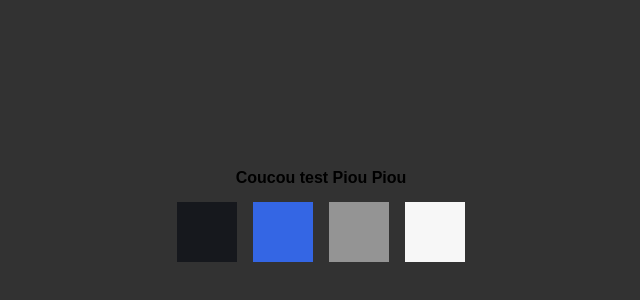
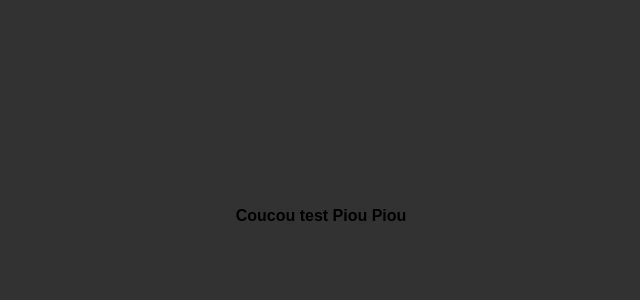
Before and after one commit to Pierrelgx/toDoList, a React (Create React App) app: page / in a window 1280 px wide. Shown: the part 184-484 px from the top of the page, without its empty margins (319-959 px from the left). Built offline with nearby package versions, Linux system fonts and the light colour scheme.

Commit message:
Remove example code

```diff
--- a/src/components/Todo/Todo.styles.tsx
+++ b/src/components/Todo/Todo.styles.tsx
@@ -12,32 +12,3 @@ export const TodoTitle = styled.h1`
   margin: 0;
   color: black;
 `;
-
-export const BoxContainerToBeRemoved = styled.div`
-  display: grid;
-  grid-template-columns: repeat(4, 1fr);
-  gap: 16px;
-`;
-
-export const BoxToBeRemoved = styled.div<{
-  color: "gray" | "white" | "black" | "blue"
-}>`
-  width: 60px;
-  height: 60px;
-  background-color: ${(props ) => {
-    switch (props.color) {
-      case "gray": {
-        return props.theme.colors.spanishGray
-      }
-      case "blue": {
-        return props.theme.colors.royalBlue
-      }
-      case "black": {
-        return props.theme.colors.eerieBlack
-      }
-      case "white": {
-        return props.theme.colors.cultured
-      }
-    }
-  }};
-`;
--- a/src/components/Todo/Todo.tsx
+++ b/src/components/Todo/Todo.tsx
@@ -1,15 +1,9 @@
-import { BoxContainerToBeRemoved, BoxToBeRemoved, TodoTitle, TodoWrapper } from "./Todo.styles";
+import { TodoTitle, TodoWrapper } from "./Todo.styles";
 
 export const Todo = (): JSX.Element => {
   return (
     <TodoWrapper>
       <TodoTitle>Coucou test Piou Piou</TodoTitle>
-      <BoxContainerToBeRemoved>
-        <BoxToBeRemoved color="black" />
-        <BoxToBeRemoved color="blue" />
-        <BoxToBeRemoved color="gray" />
-        <BoxToBeRemoved color="white" />
-      </BoxContainerToBeRemoved>
     </TodoWrapper>
   )
 };
```
